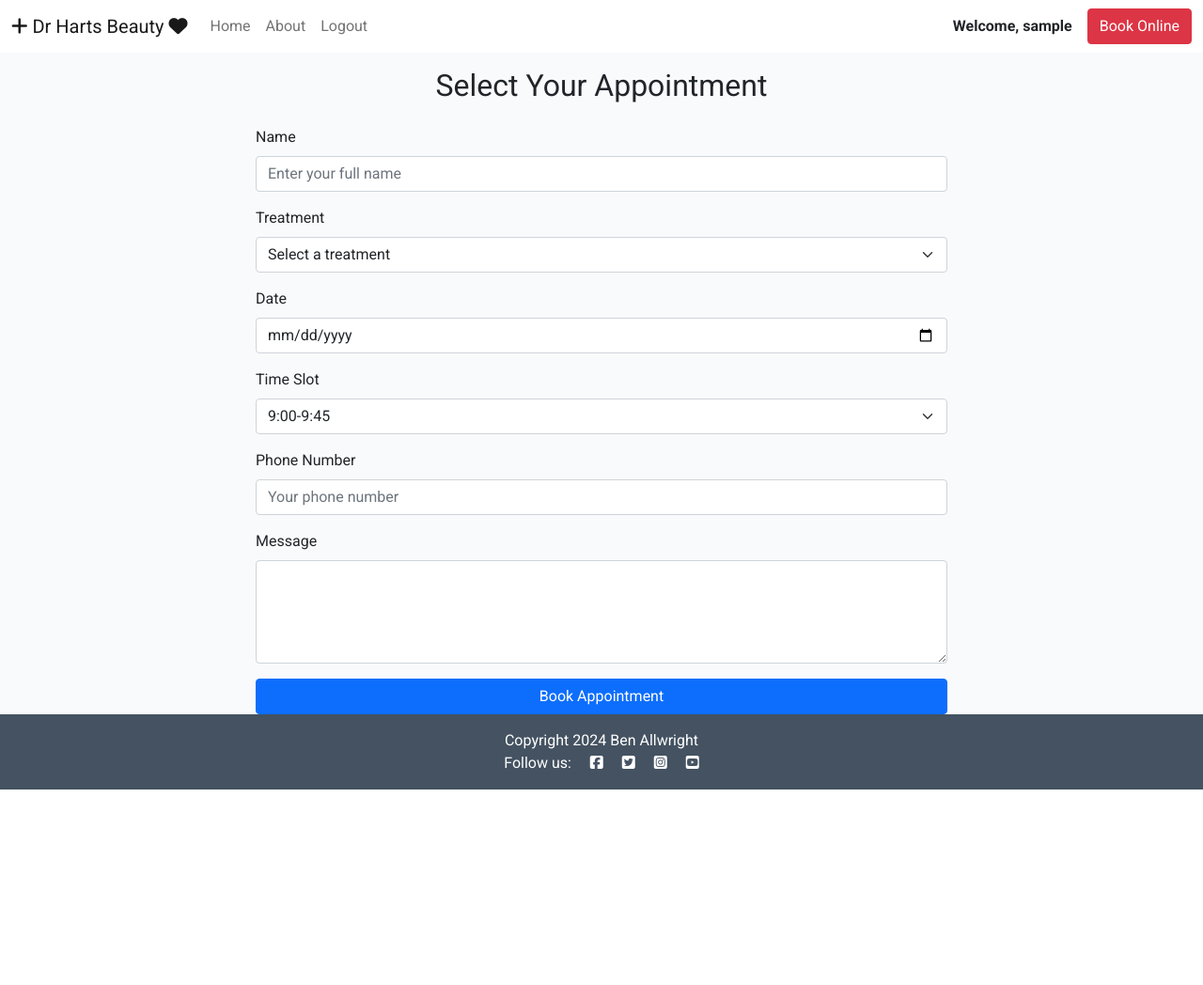
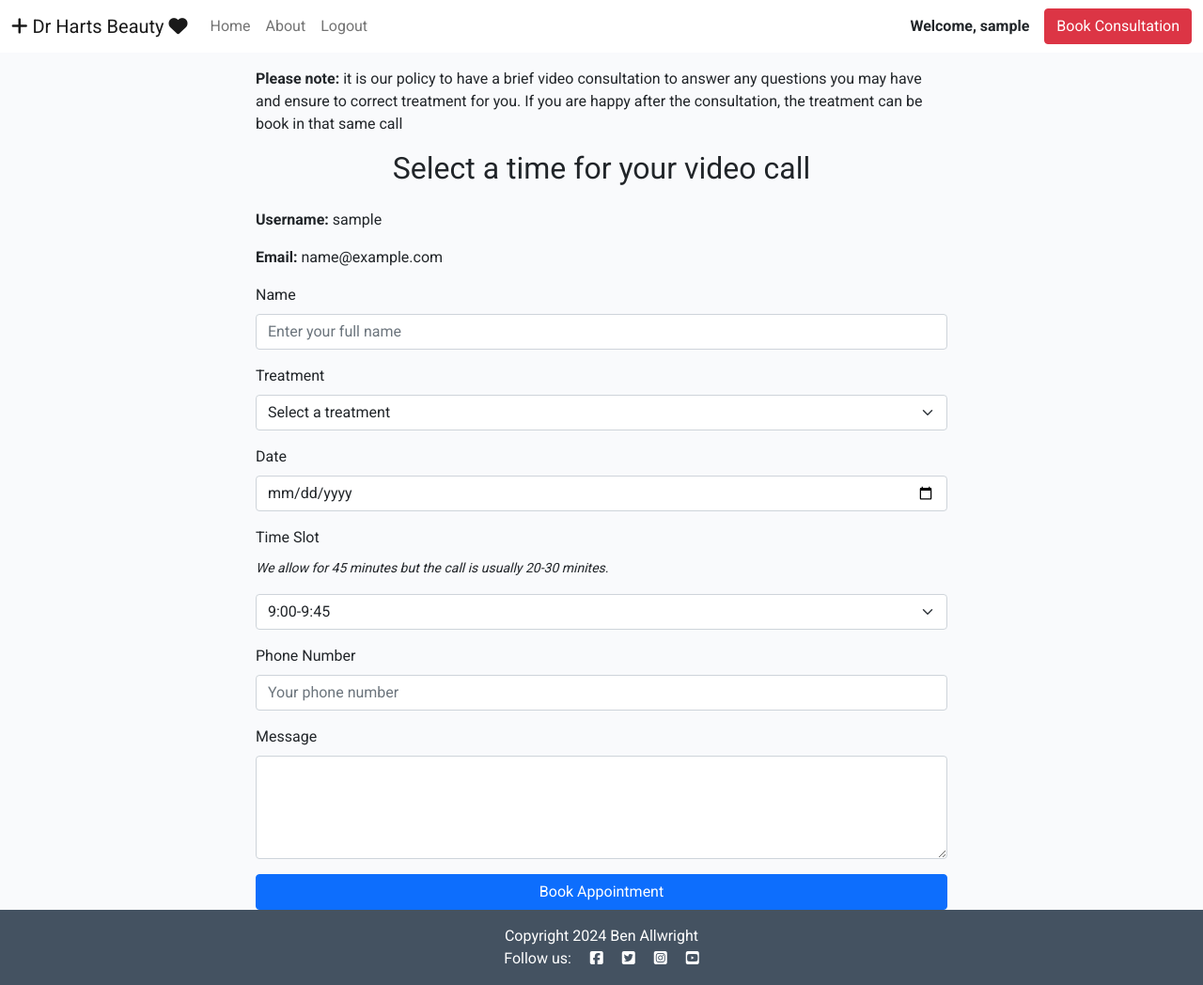
Before and after one commit to Allwrightben/harts-beauty-treatments, a Django app: page /bookings/bookings/ in a window 1280 px wide. Shown: the whole page at 94% size. Before the commit the page ends 840 px from the top, so only its background shows below. Run offline with Django 4.2, Linux system fonts and the light colour scheme; the visitor is signed in with stand-in values (Sample User, id 1); parts of the project's set-up code (start-up, migrations or seed data) failed here and were passed over; some libraries are stand-ins or nearby versions.

Commit message:
Add more detail to booking form and fix a broken link in Treatment detail

```diff
--- a/my_project/settings.py
+++ b/my_project/settings.py
@@ -28,7 +28,7 @@ TEMPLATES_DIR = os.path.join(BASE_DIR, 'templates')
 SECRET_KEY = os.environ.get("SECRET_KEY")
 
 # SECURITY WARNING: don't run with debug turned on in production!
-DEBUG = True
+DEBUG = False
 
 ALLOWED_HOSTS = ['http://127.0.0.1:8000',
                 '127.0.0.1',
--- a/templates/base.html
+++ b/templates/base.html
@@ -82,12 +82,12 @@
                 {% if user.is_authenticated %}
                 <p class="me-3 mb-0"><strong>Welcome, {{ user }}</strong></p>
                 {% else %}
-                <p class="me-3 mb-0">Book a free video consultation</p>
+                <p class="me-3 mb-0">Book a free Video consultation</p>
                 {% endif %}
 
                 {% if user.is_authenticated %}
                 <div class="d-none d-md-block d-flex">
-                    <a href="{% url 'bookings' %}" class="btn btn-danger">Book Online</a>
+                    <a href="{% url 'bookings' %}" class="btn btn-danger">Book Consultation</a>
                 </div>
                 {% else %}
                 <div class="d-none d-md-block d-flex">
--- a/templates/bookings.html
+++ b/templates/bookings.html
@@ -4,9 +4,15 @@
 <div class="container">
     <div class="row justify-content-center">
         <div class="col-md-8 mt-3">
-            <h2 class="text-center mb-4">Select Your Appointment</h2>
+            <p><strong>Please note:</strong> it is our policy to have a brief video consultation
+                to answer any questions you may have and ensure to correct treatment for you. If you
+                are happy after the consultation, the treatment can be book in that same call</p>
+            <h2 class="text-center mb-4">Select a time for your video call</h2>
             <form method="post" action="{% url 'book_appointment' %}" class="needs-validation" novalidate>
                 {% csrf_token %}
+
+                <p><strong>Username:</strong> {{ user }}</p>
+                <p><strong>Email:</strong> {{ user.email }}</p>
 
                 <div class="mb-3">
                     <label for="name" class="form-label">Name</label>
@@ -29,6 +35,7 @@
 
                 <div class="mb-3">
                     <label for="time_slot" class="form-label">Time Slot</label>
+                    <p><small><em>We allow for 45 minutes but the call is usually 20-30 minites.</em></small></p>
                     <select class="form-select" name="time_slot" required>
                         {% for choice in time_slots %}
                             <option value="{{ choice.0 }}">{{ choice.1 }}</option>
@@ -47,6 +54,7 @@
                 </div>
 
                 <button type="submit" class="btn btn-primary w-100">Book Appointment</button>
+
             </form>
         </div>
     </div>
--- a/treatments/templates/treatments/treatment_detail.html
+++ b/treatments/templates/treatments/treatment_detail.html
@@ -26,7 +26,7 @@
                 </p>
                 {% if user.is_authenticated %}
                 <div class="d-none d-md-block d-flex">
-                    <a href="your-link-url" class="btn btn-danger">Book Free Video Consultation</a>
+                    <a href="{% url 'bookings' %}" class="btn btn-danger">Book a free consultation</a>
                 </div>
                 {% else %}
                 <div class="d-none d-md-block d-flex">
```
